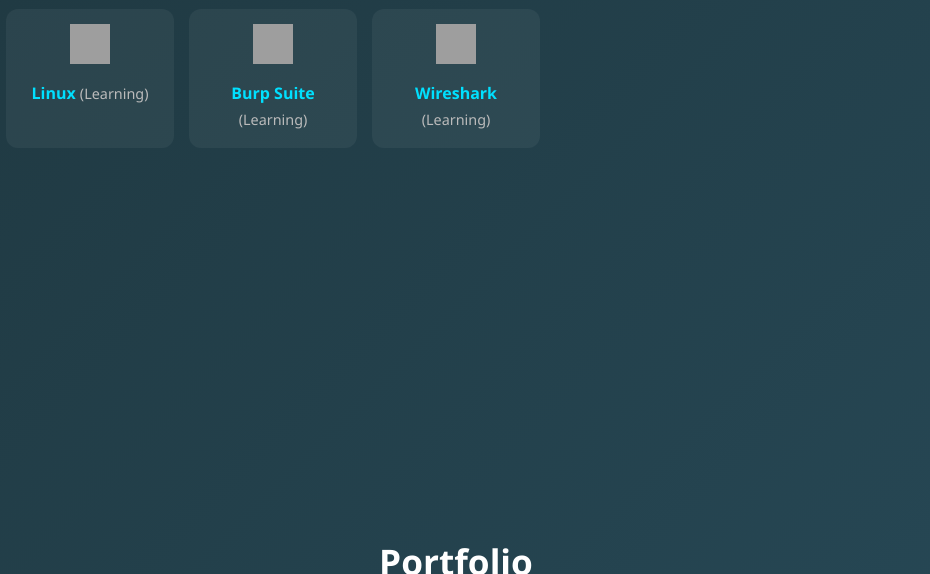
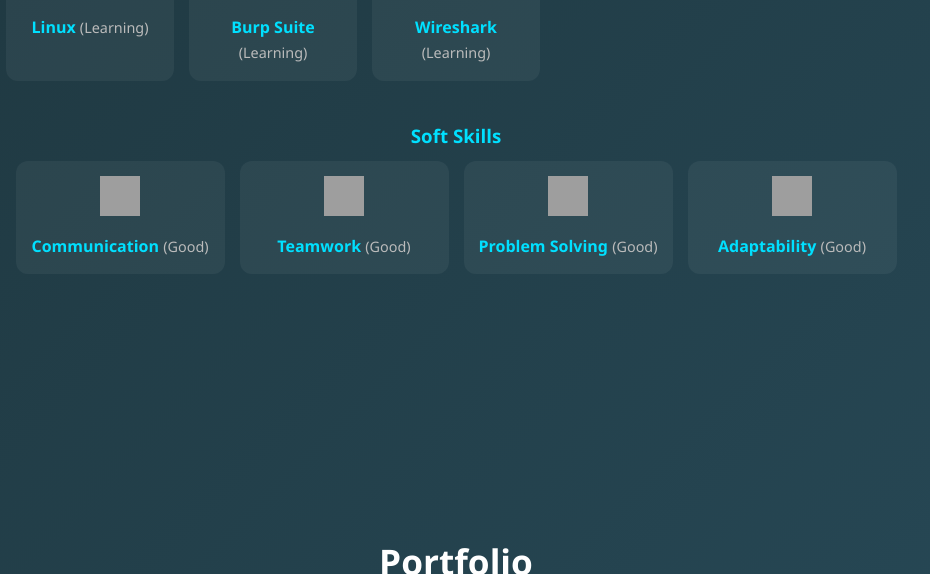
Before and after one commit to zann06/Portofolio-Personal, a plain HTML site: page index.html in a window 1280 px wide. Shown: the part 2849-3423 px from the top of the page, without its empty margins (184-1114 px from the left). Drawn offline with Linux system fonts and the light colour scheme; grey boxes are pictures that could not be loaded.

Commit message:
Update index.html
LASTT UPDATE!!!

```diff
--- a/index.html
+++ b/index.html
@@ -341,7 +341,8 @@
         @media (max-width: 768px) {
             .nav-links {
                 position: absolute;
-                top: calc(100% + 10px); /* pas muncul di bawah navbar */
+                top: calc(100% + 10px);
+                /* pas muncul di bawah navbar */
                 right: 0;
                 flex-direction: column;
                 background: rgba(15, 32, 39, 0.95);
@@ -460,9 +461,14 @@
     </section>
 
     <!-- Skills -->
+
+    <!-- Skills -->
     <section id="skills">
         <h2 class="section-title">Skills</h2>
+
+        <h3 style="margin:20px 0 10px;color:#00e0ff;">Hard Skills</h3>
         <div class="skills">
+            <!-- hard skills kamu -->
             <div class="skill-card">
                 <img src="https://cdn.jsdelivr.net/gh/devicons/devicon/icons/html5/html5-original.svg" alt="HTML">
                 <p>HTML <span class="level">(Basic)</span></p>
@@ -498,7 +504,29 @@
                 <p>Wireshark <span class="level">(Learning)</span></p>
             </div>
         </div>
+
+        <h3 style="margin:40px 0 10px;color:#00e0ff;">Soft Skills</h3>
+        <div class="skills">
+            <!-- soft skills -->
+            <div class="skill-card">
+                <img src="https://cdn-icons-png.flaticon.com/512/3135/3135715.png" alt="Communication">
+                <p>Communication <span class="level">(Good)</span></p>
+            </div>
+            <div class="skill-card">
+                <img src="https://cdn-icons-png.flaticon.com/512/2463/2463510.png" alt="Teamwork">
+                <p>Teamwork <span class="level">(Good)</span></p>
+            </div>
+            <div class="skill-card">
+                <img src="https://cdn-icons-png.flaticon.com/512/942/942748.png" alt="Problem Solving">
+                <p>Problem Solving <span class="level">(Good)</span></p>
+            </div>
+            <div class="skill-card">
+                <img src="https://cdn-icons-png.flaticon.com/512/3135/3135800.png" alt="Adaptability">
+                <p>Adaptability <span class="level">(Good)</span></p>
+            </div>
+        </div>
     </section>
+
 
     <!-- Portfolio -->
     <section id="portfolio">
```
